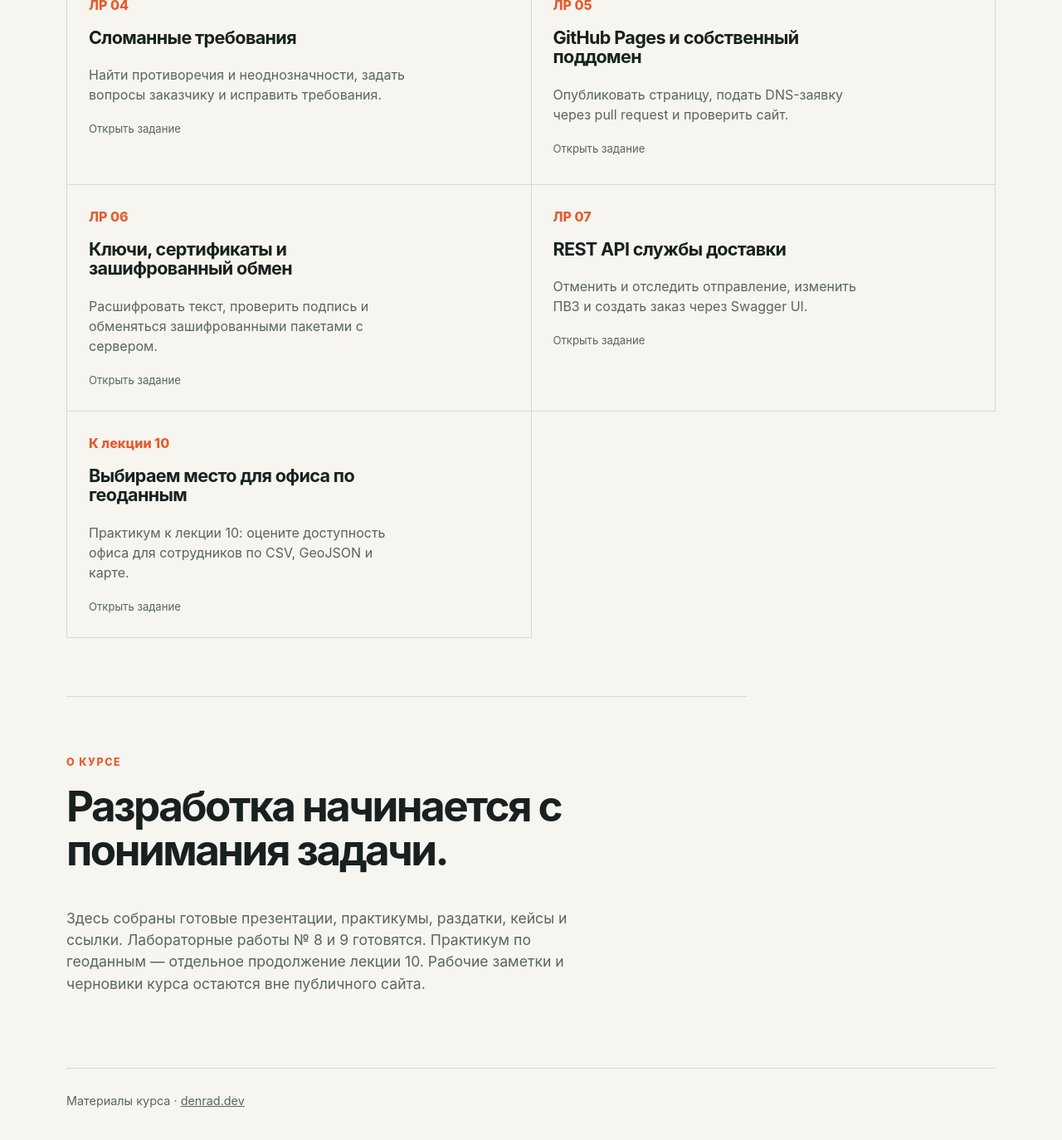
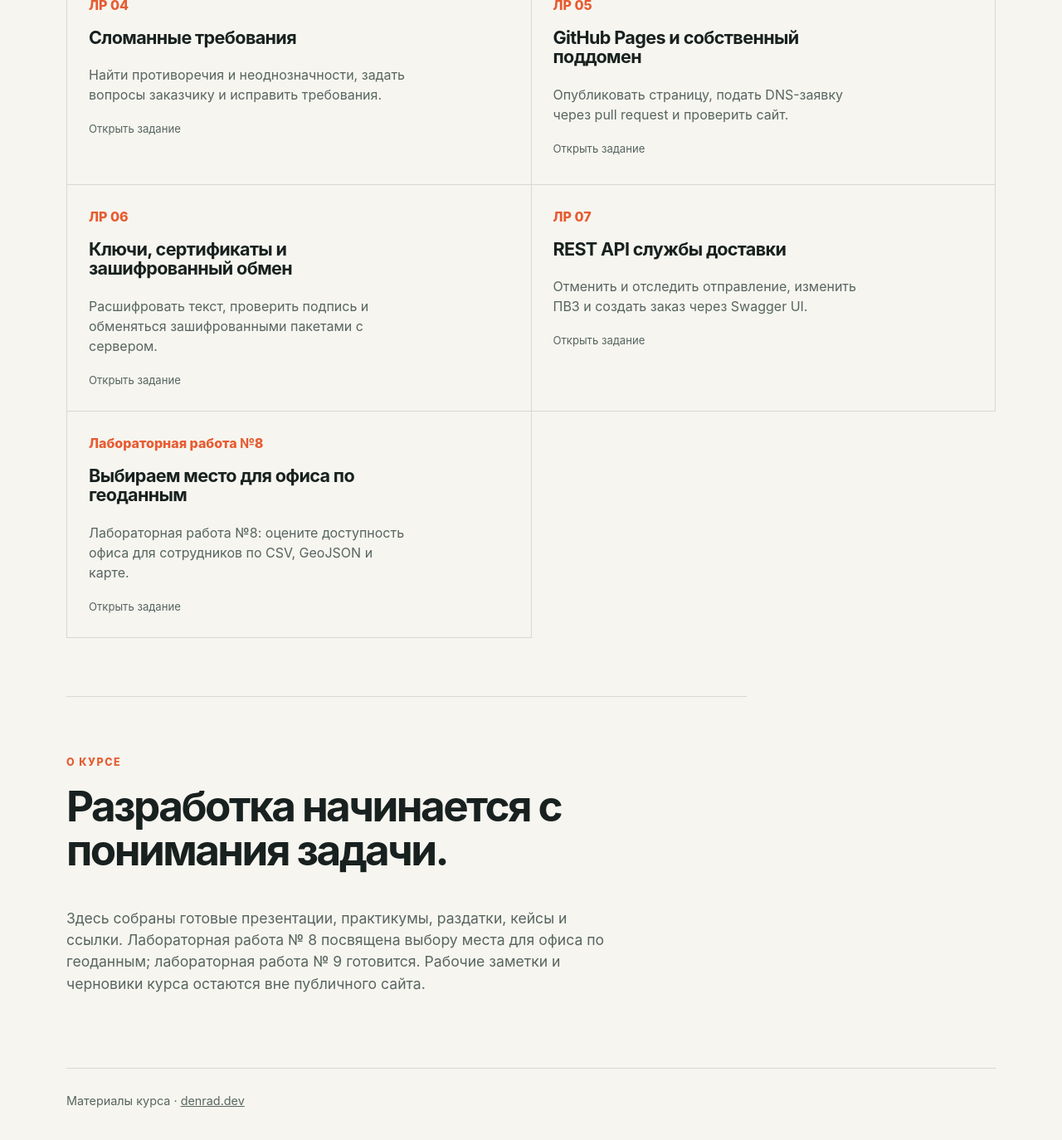
Before and after one commit to denrad/course-materials, a Jekyll site: the page built from index.html, in a window 1280 px wide and 1400 px high, scrolled down 3172 px. Shown: the top 1374 px of the window at 83% size. Built offline with Jekyll 4.4.1, drawn with Linux system fonts in a browser that asks for light colours.

Commit message:
Переименовать задание про офис в лабораторную работу №8 (#16)
* Rename office location assignment to lab 8

* Update lab 8 catalog copy and checks

```diff
--- a/index.html
+++ b/index.html
@@ -57,7 +57,7 @@
       <section class="section note" id="about" aria-labelledby="about-title">
         <p class="eyebrow">О курсе</p>
         <h2 id="about-title">Разработка начинается с понимания задачи.</h2>
-        <p>Здесь собраны готовые презентации, практикумы, раздатки, кейсы и ссылки. Лабораторные работы № 8 и 9 готовятся. Практикум по геоданным — отдельное продолжение лекции 10. Рабочие заметки и черновики курса остаются вне публичного сайта.</p>
+        <p>Здесь собраны готовые презентации, практикумы, раздатки, кейсы и ссылки. Лабораторная работа № 8 посвящена выбору места для офиса по геоданным; лабораторная работа № 9 готовится. Рабочие заметки и черновики курса остаются вне публичного сайта.</p>
       </section>
     </main>
 
--- a/materials/lab-10/index.md
+++ b/materials/lab-10/index.md
@@ -3,15 +3,15 @@ layout: "material"
 id: "lab-10"
 kind: "lab"
 title: "Выбираем место для офиса по геоданным"
-description: "Практикум к лекции 10: оцените доступность офиса для сотрудников по CSV, GeoJSON и карте."
+description: "Лабораторная работа №8: оцените доступность офиса для сотрудников по CSV, GeoJSON и карте."
 order: 19
 permalink: "/materials/lab-10/"
-card_label: "К лекции 10"
+card_label: "Лабораторная работа №8"
 card_action: "Открыть задание"
-aria_label: "Открыть практикум к лекции № 10"
+aria_label: "Открыть лабораторную работу № 8"
 render_with_liquid: false
 ---
-# Практикум к лекции № 10. Выбираем место для офиса по геоданным
+# Лабораторная работа № 8. Выбираем место для офиса по геоданным
 
 ![Восемь условных сотрудников и способы их передвижения](office-location-pilot/assets/employee-avatars.png)
 
```
Also changed, not shown: tests/test_site_build.py (+6 -6 lines).
